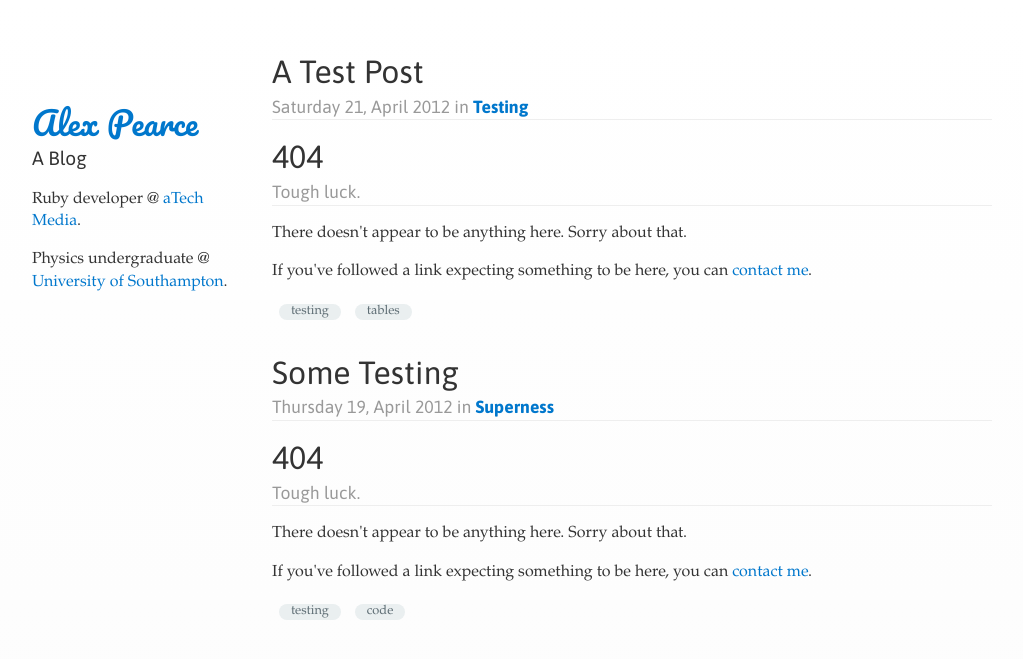
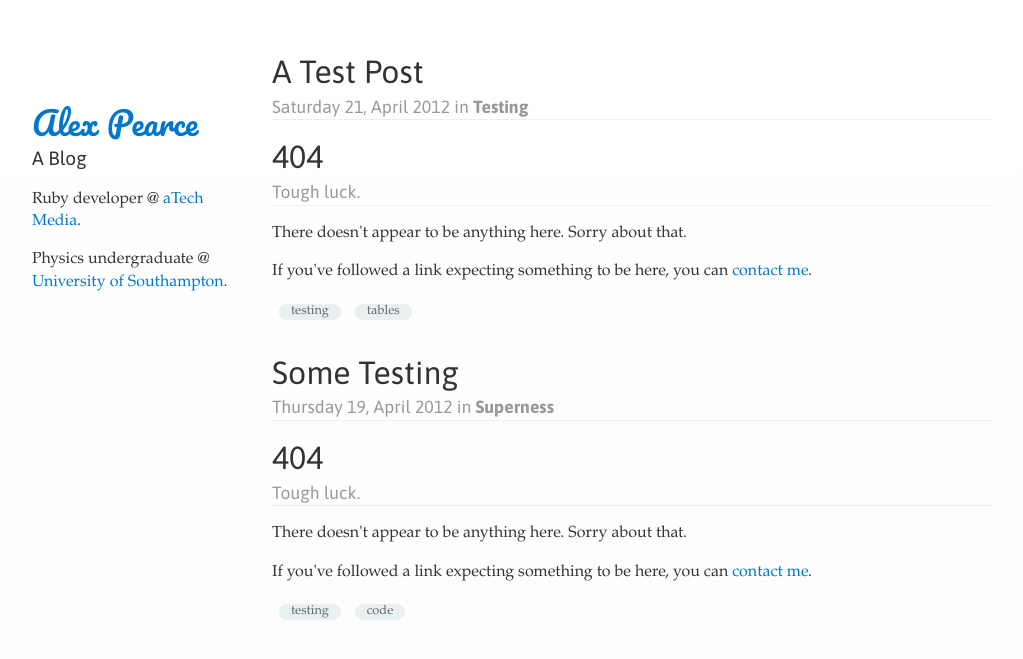
Before and after one commit to alexpearce/home, a Jekyll site: the page built from index.html, in a window 1280 px wide. Shown: the top 659 px of the page, without its empty margins (68-1091 px from the left). Built offline with Jekyll 4.4.1, drawn with Linux system fonts in a browser that asks for light colours; Markdown is read by kramdown in place of the engine named in the settings; the list of posts is cut into pages by our own code.

Commit message:
Style tweaks.

```diff
--- a/assets/css/alexpearce.css
+++ b/assets/css/alexpearce.css
@@ -45,11 +45,11 @@ h1 {
 
 h2 {
   font-size: 1.3em;
+  font-weight: 400;
 }
 
 hgroup h2 {
   font-size: 1.1em;
-  color: #999;
 }
 
 a {
@@ -117,12 +117,20 @@ article hgroup {
   border-bottom: 1px solid #eee;
 }
 
-article h2 {
-  font-weight: 400;
+article hgroup h1 a {
+  color: #333;
 }
 
-article hgroup h1 a {
-  color: #333;
+article hgroup h1 a:hover {
+  color: #0077cc;
+}
+
+hgroup h2 {
+  color: #999;
+}
+
+hgroup h2 a {
+  color: #999;
 }
 
 .tags {
@@ -148,7 +156,14 @@ article hgroup h1 a {
 }
 
 .tags li a:hover {
-  background: #bdc2c4;
+  /* shrink the padding to compensate for the border */
+  padding: 0 11px 1px 11px;
+  border: 1px solid rgba(0, 0, 0, 0.2);
+}
+
+.tags li a:active {
+  position: relative;
+  top: 1px;
 }
 
 /* @end Posts */
```
